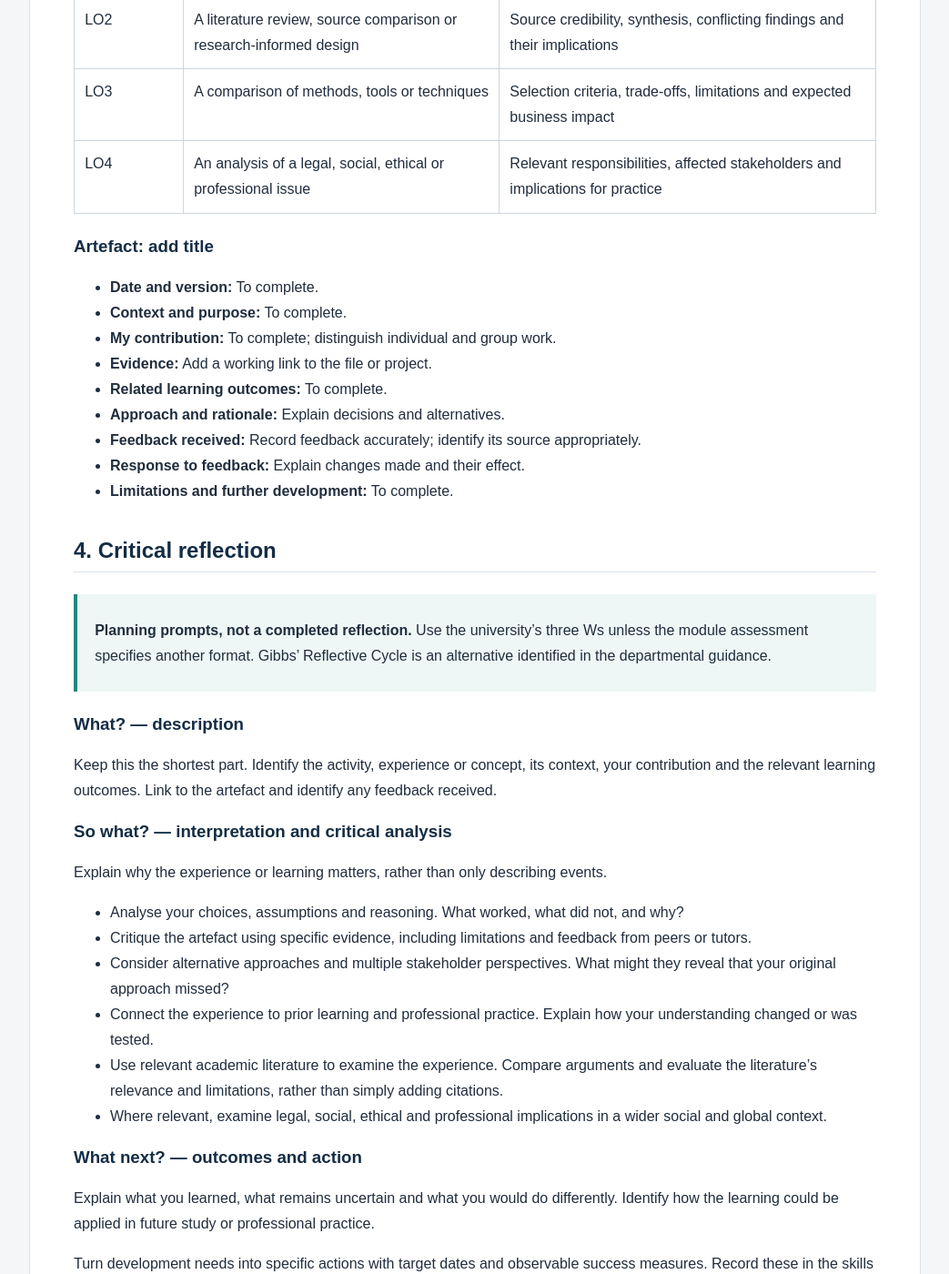
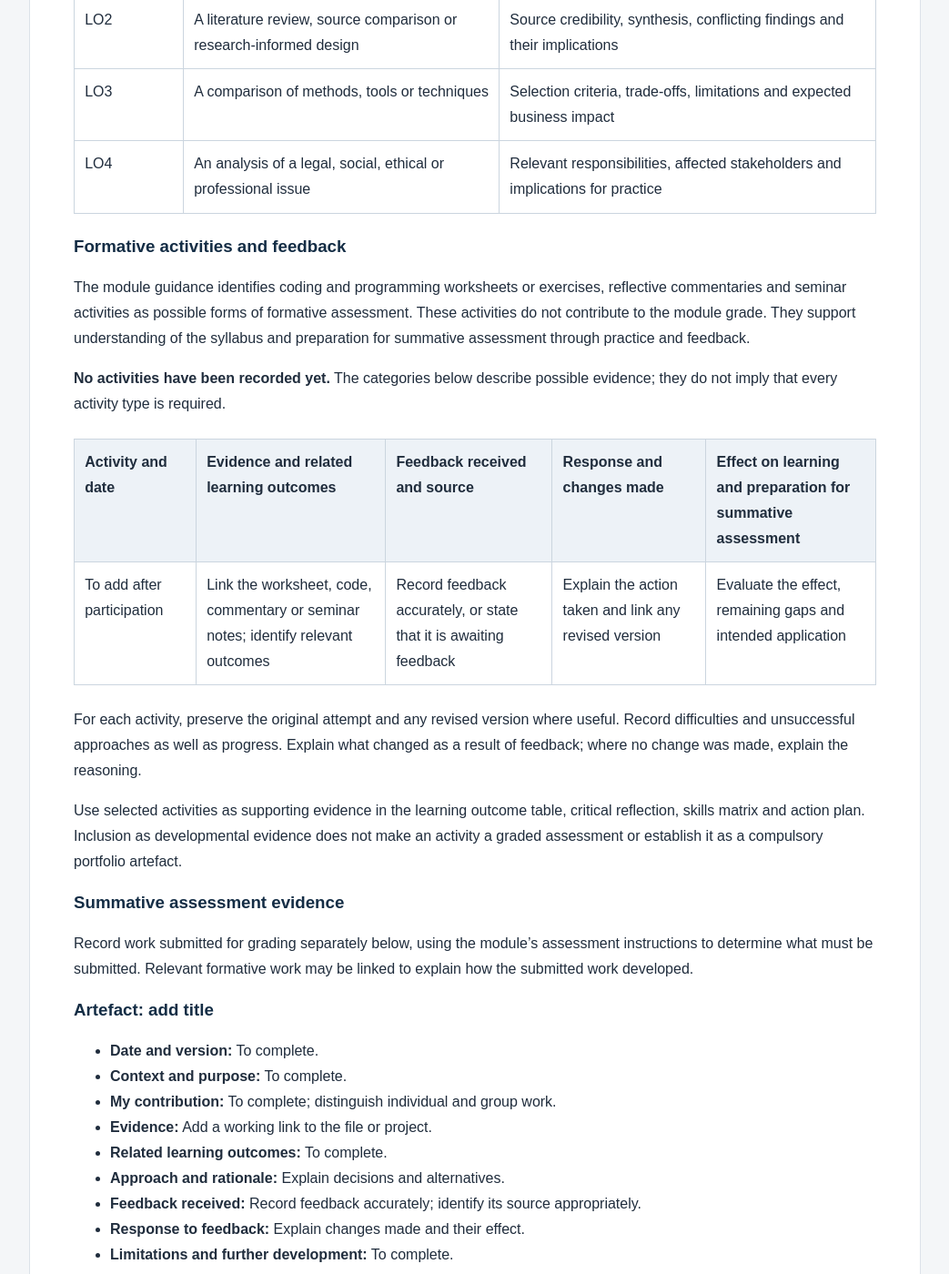
Before and after one commit to ce26229/msc-eportfolio, a Jekyll site: the page built from modules/launch-into-computing.md, in a window 1280 px wide and 1400 px high, scrolled down 2466 px. Shown: the whole window at 91% size, without its empty margins (118-1161 px from the left). Built offline with Jekyll 4.4.1, drawn with Linux system fonts in a browser that asks for light colours.

Commit message:
Add formative activity and feedback development record

```diff
--- a/modules/launch-into-computing.md
+++ b/modules/launch-into-computing.md
@@ -58,6 +58,24 @@ These are suggestions for selecting evidence, not additional university requirem
 | LO2 | A literature review, source comparison or research-informed design | Source credibility, synthesis, conflicting findings and their implications |
 | LO3 | A comparison of methods, tools or techniques | Selection criteria, trade-offs, limitations and expected business impact |
 | LO4 | An analysis of a legal, social, ethical or professional issue | Relevant responsibilities, affected stakeholders and implications for practice |
+
+### Formative activities and feedback
+
+The module guidance identifies coding and programming worksheets or exercises, reflective commentaries and seminar activities as possible forms of formative assessment. These activities do not contribute to the module grade. They support understanding of the syllabus and preparation for summative assessment through practice and feedback.
+
+**No activities have been recorded yet.** The categories below describe possible evidence; they do not imply that every activity type is required.
+
+| Activity and date | Evidence and related learning outcomes | Feedback received and source | Response and changes made | Effect on learning and preparation for summative assessment |
+| --- | --- | --- | --- | --- |
+| To add after participation | Link the worksheet, code, commentary or seminar notes; identify relevant outcomes | Record feedback accurately, or state that it is awaiting feedback | Explain the action taken and link any revised version | Evaluate the effect, remaining gaps and intended application |
+
+For each activity, preserve the original attempt and any revised version where useful. Record difficulties and unsuccessful approaches as well as progress. Explain what changed as a result of feedback; where no change was made, explain the reasoning.
+
+Use selected activities as supporting evidence in the learning outcome table, critical reflection, skills matrix and action plan. Inclusion as developmental evidence does not make an activity a graded assessment or establish it as a compulsory portfolio artefact.
+
+### Summative assessment evidence
+
+Record work submitted for grading separately below, using the module's assessment instructions to determine what must be submitted. Relevant formative work may be linked to explain how the submitted work developed.
 
 ### Artefact: add title
 
```
